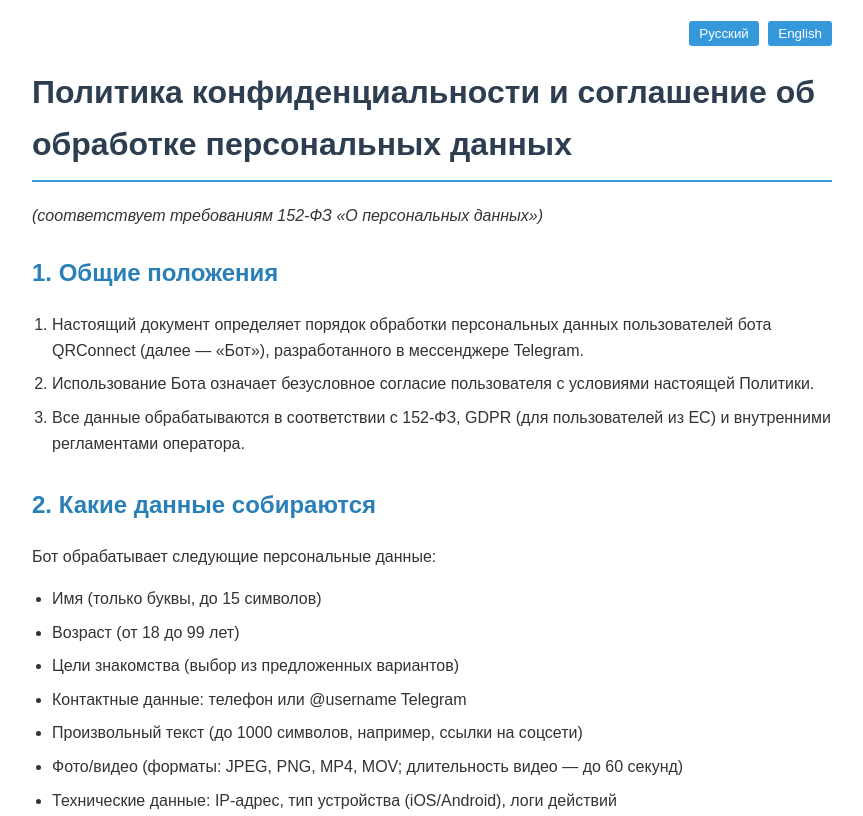
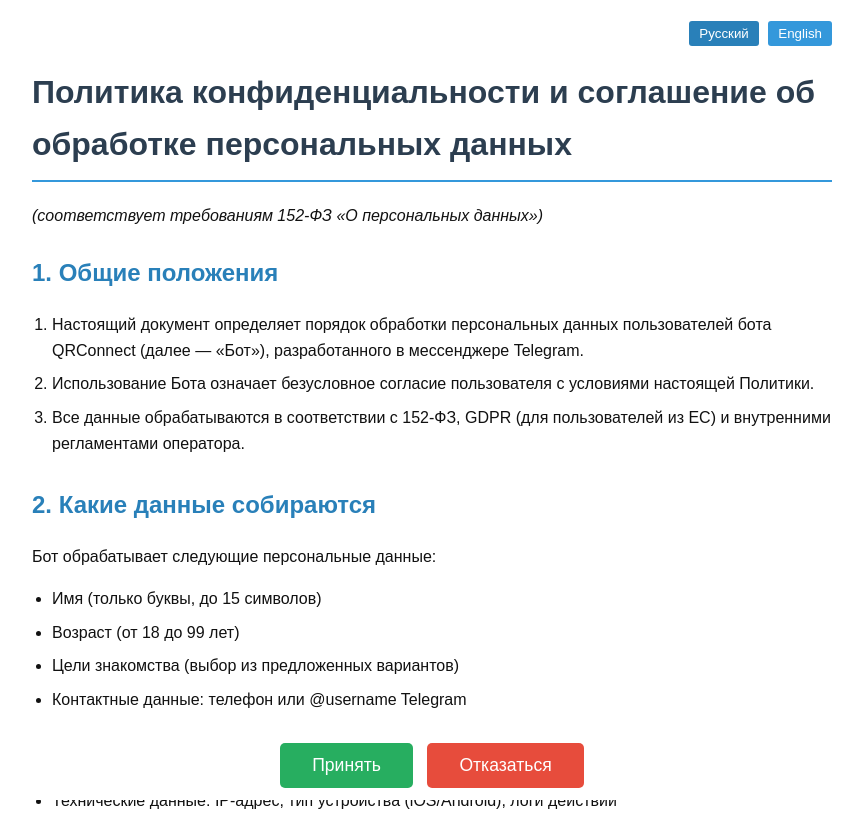
Before and after one commit to Den20050/consent-webapp, a plain HTML site: page index.html in a window 1280 px wide. Shown: the top 816 px of the page, without its empty margins (208-1071 px from the left). Drawn offline with Linux system fonts and the light colour scheme.

Commit message:
Update index.html

```diff
--- a/index.html
+++ b/index.html
@@ -265,33 +265,30 @@
         </div>
     </div>
 
+    <!-- КНОПКИ ВНИЗУ -->
+    <div style="position:sticky;bottom:0;left:0;width:100%;background:#fff;padding:24px 0 12px 0;text-align:center;z-index:100;">
+        <button id="acceptBtn" style="background:#27ae60;color:#fff;border:none;padding:12px 32px;margin:0 10px 0 0;border-radius:5px;font-size:1.1em;cursor:pointer;">Принять</button>
+        <button id="declineBtn" style="background:#e74c3c;color:#fff;border:none;padding:12px 32px;border-radius:5px;font-size:1.1em;cursor:pointer;">Отказаться</button>
+    </div>
+    <script src="https://telegram.org/js/telegram-web-app.js"></script>
     <script>
-        function switchLanguage(lang) {
-            // Hide all languages
-            document.querySelectorAll('.language').forEach(el => {
-                el.classList.remove('active');
-            });
-
-            // Show selected language
-            document.getElementById(lang).classList.add('active');
-
-            // Update button states
-            document.querySelectorAll('.lang-btn').forEach(btn => {
-                btn.classList.remove('active');
-                if (btn.textContent.toLowerCase().includes(lang)) {
-                    btn.classList.add('active');
-                }
-            });
-
-            // Save language preference
-            localStorage.setItem('preferredLanguage', lang);
-        }
-
-        // Load preferred language if saved
-        document.addEventListener('DOMContentLoaded', function() {
-            const preferredLanguage = localStorage.getItem('preferredLanguage') || 'ru';
-            switchLanguage(preferredLanguage);
-        });
+    // Смена языка
+    function switchLanguage(lang) {
+        document.querySelectorAll('.lang-btn').forEach(btn => btn.classList.remove('active'));
+        document.querySelectorAll('.language').forEach(div => div.classList.remove('active'));
+        document.querySelector('.lang-btn[onclick*="'+lang+'"').classList.add('active');
+        document.getElementById(lang).classList.add('active');
+    }
+    // Кнопки WebApp
+    document.getElementById('acceptBtn').onclick = function() {
+        if(window.Telegram && Telegram.WebApp) Telegram.WebApp.sendData('accepted');
+    };
+    document.getElementById('declineBtn').onclick = function() {
+        if(window.Telegram && Telegram.WebApp) Telegram.WebApp.sendData('declined');
+    };
+    // Стилизация под белый фон и чёрный текст
+    document.body.style.background = '#fff';
+    document.body.style.color = '#111';
     </script>
 </body>
 </html>
```
